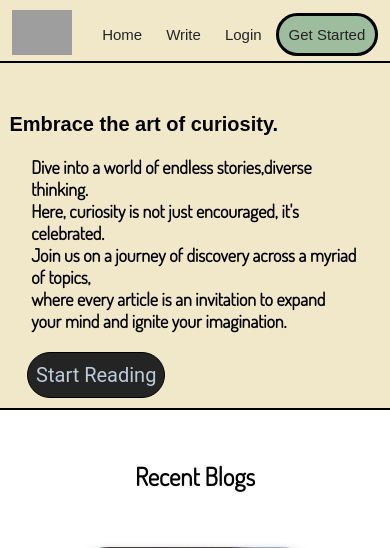
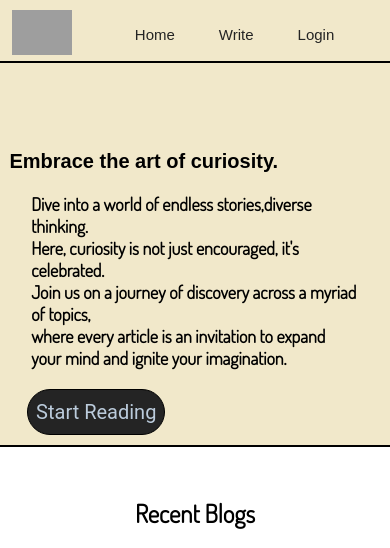
Before and after one commit to A-fethi/Blogify, a Flask app: page / in a window 390 px wide. Shown: the top 548 px of the page. Run offline with Flask 3, Linux system fonts and the light colour scheme; some web fonts are replaced; grey boxes are pictures that could not be loaded.

Commit message:
Modifications

```diff
--- a/public/static/styles/style.css
+++ b/public/static/styles/style.css
@@ -223,52 +223,14 @@ section div.img-one {
     background-color: #FF8A80; /* Red background for error */
 }
 
-@media screen and (max-width: 768px) {
-    header {
-        height: auto;
-        position: relative;
-
-    }
-
-    /* nav ul a.home,
-    nav ul a.about {
-        display: none;
-    } */
-
-    nav ul li {
-        margin: 0px;
-    }
-
+/* for phone */
+@media (max-width: 480px) {
     .search-bar {
         display: none;
     }
 
-    button.button-search {
-        display: none;
-    }
-
-    h2.title {
-        padding: 60px 5%;
-    }
-
-    h3.intro {
-        margin-top: -50px;
-    }
-
-    p.p1 {
-        margin: 10px 3%;
-    }
-
-    .container div.recent h3 {
-        font-size: 35px;
-        margin-bottom: -30px;
-    }
-}
-
-/* for phone */
-@media (max-width: 480px) {
-    .search-bar {
-        display: none;
+    .start {
+	display: none;
     }
 
     button.button-search {
```
Also changed, not shown: public/database.db.
